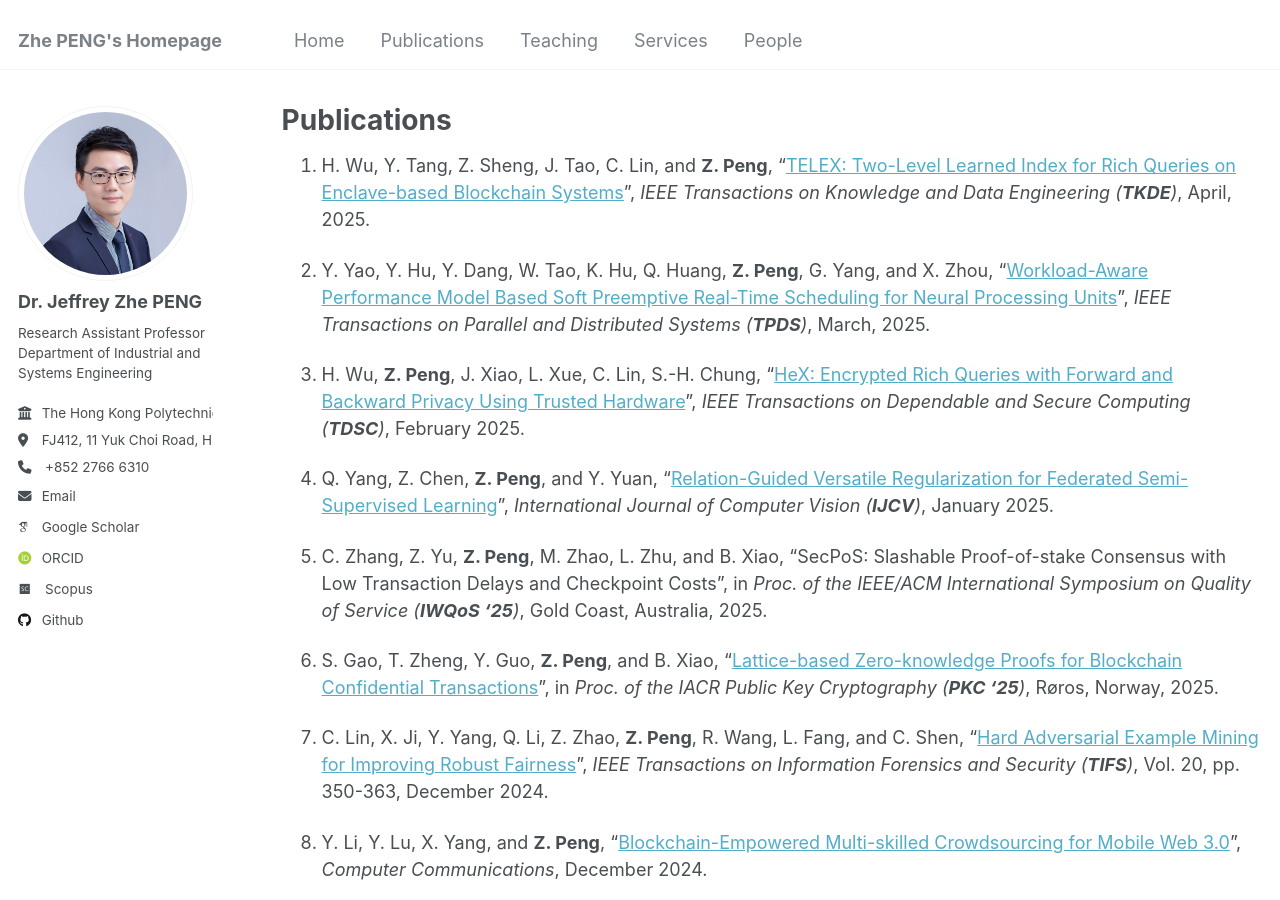
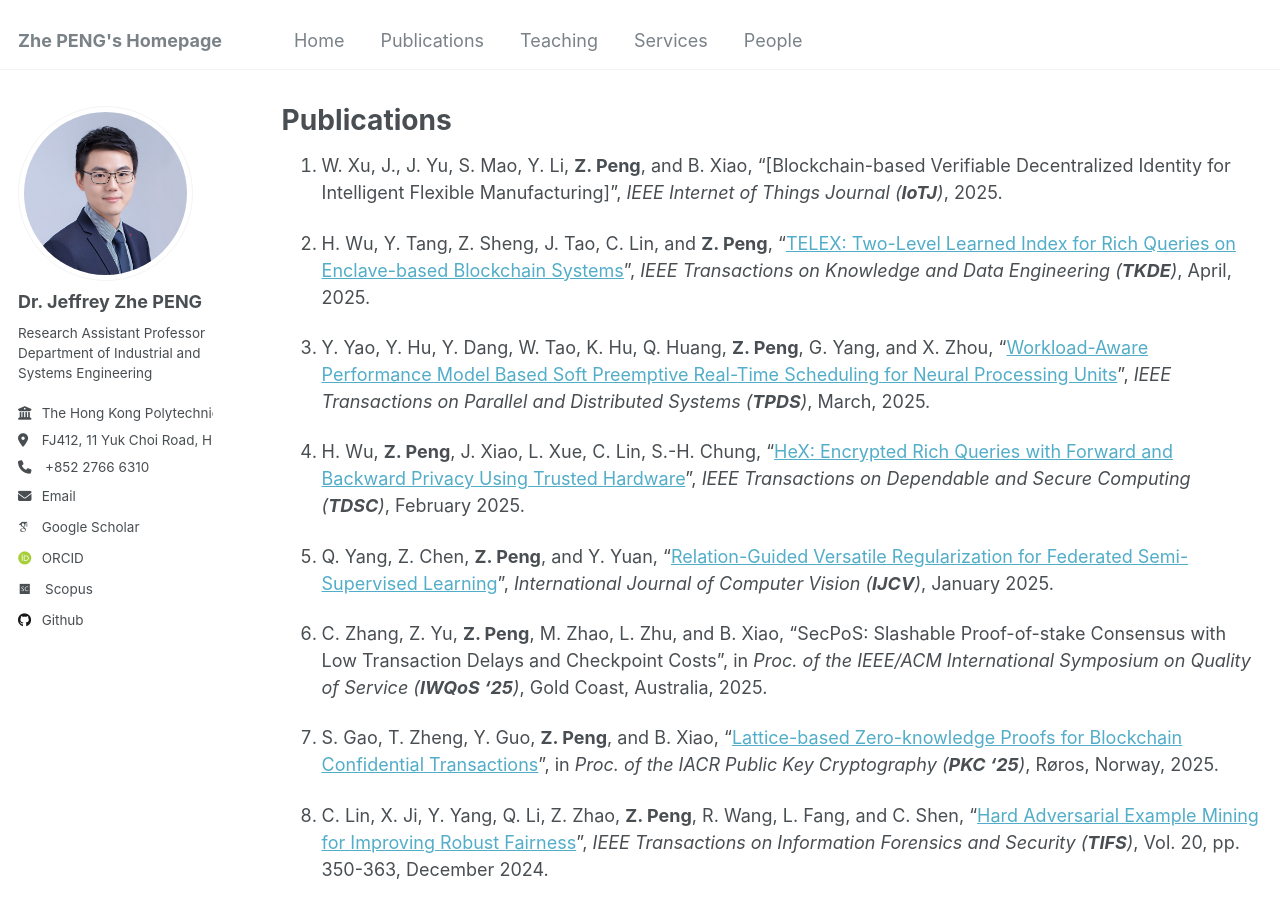
Before and after one commit to PENG-Zhe/peng-zhe.github.io, a Jekyll site: the page built from _pages/publications.md, in a window 1280 px wide and 900 px high. Built offline with Jekyll 4.4.1, drawn with Linux system fonts in a browser that asks for light colours; some web fonts are replaced.

Commit message:
Update publications.md

```diff
--- a/_pages/publications.md
+++ b/_pages/publications.md
@@ -3,6 +3,8 @@ title: "Publications"
 permalink: /publications/
 layout: archive
 ---
+
+1. W. Xu, J., J. Yu, S. Mao, Y. Li, **Z. Peng**, and B. Xiao, "[Blockchain-based Verifiable Decentralized Identity for Intelligent Flexible Manufacturing]", _IEEE Internet of Things Journal (**IoTJ**)_, 2025.
 
 1. H. Wu, Y. Tang, Z. Sheng, J. Tao, C. Lin, and **Z. Peng**, "[TELEX: Two-Level Learned Index for Rich Queries on Enclave-based Blockchain Systems](https://ieeexplore.ieee.org/document/10979200)", _IEEE Transactions on Knowledge and Data Engineering (**TKDE**)_, April, 2025.
 
```
